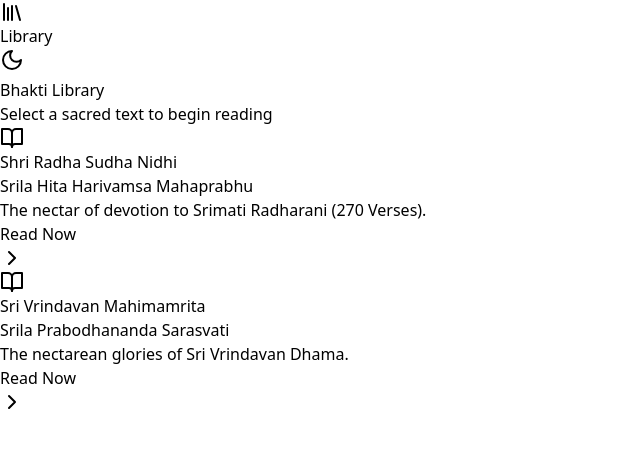
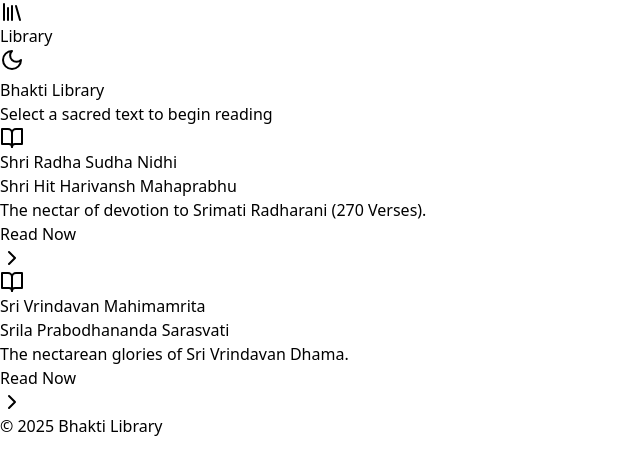
Before and after one commit to dr90929/bhakti-library, a React (Vite) app: page / in a window 1280 px wide. Shown: the top 474 px of the page, without its empty margins (0-640 px from the left). Built offline with nearby package versions, Linux system fonts and the light colour scheme.

Commit message:
Update App.jsx

```diff
--- a/src/App.jsx
+++ b/src/App.jsx
@@ -2,14 +2,11 @@
 import { Search, BookOpen, ChevronLeft, ChevronRight, Heart, Menu, X, Info, Moon, Sun, Settings, ArrowLeft, Library, Eye, EyeOff } from 'lucide-react';
 
 // --- DATA SOURCE ---
-// I have populated the first 10 verses from your DOCX file.
-// You can add the remaining verses following this exact pattern.
-
 const libraryData = [
   {
     id: 'rsn',
     title: "Shri Radha Sudha Nidhi",
-    author: "Srila Hita Harivamsa Mahaprabhu",
+    author: "Shri Hit Harivansh Mahaprabhu",
     description: "The nectar of devotion to Srimati Radharani (270 Verses).",
     verses: [
       {
@@ -18,7 +15,7 @@
         transliteration: "Yasyāḥ kadāpi vasanāñcala-khelanottha-\ndhanyātidhanya-pavanena kṛtārthamānī |\nYogīndra-durgama-gatir-Madhusūdano'pi\ntasyā namo'stu Vṛṣabhānu-bhuvo diśe'pi ||1||",
         hindi: "जिनके नीलाञ्चल के किसी समय हिलने से उठे हुये धन्यातिधन्य पवन के स्पर्श से, योगीन्द्रों के लिये अति दुर्गम गति वाले मधुसूदन भी अपने आपको कृतकृत्य मानते हैं, मैं उन श्रीवृषभानुनन्दिनी जी की दिशा को भी नमस्कार करता हूँ।",
         hinglish: "Jinke neelanchal ke kisi samay hilne se uthe huye dhanyatidhanya pavan ke sparsh se, yogindron ke liye ati durgam gati wale Madhusudan bhi apne aapko kritakritya maante hain, main un Shri Vrishabhanunandini ji ki disha ko bhi namaskar karta hoon.",
-        translation: "Even Madhusudana (Lord Krishna), whose ways are incomprehensible even to the greatest of yogis (Yogindras), considers Himself utterly fulfilled by the touch of the most blessed breeze stirred by the playful movement of Her garment's edge. I offer my salutations even to the direction of that Vrishabhanu-nandini (Shri Radha)."
+        translation: "Even Madhusudana (Lord Krishna), whose ways are incomprehensible even to the greatest of yogis, considers Himself utterly fulfilled by the touch of the most blessed breeze stirred by the playful movement of Her garment's edge. I offer my salutations even to the direction of that Vrishabhanu-nandini (Shri Radha)."
       },
       {
         id: 2,
@@ -42,7 +39,7 @@
         transliteration: "Ādhāya mūrdhni yadāpurudāra-gopyaḥ\nkāmyaṃ padaṃ priya-guṇairapi piccha-mauleḥ |\nBhāvotsavena bhajatāṃ rasa-kāmadhenuṃ\ntaṃ Rādhikā-caraṇa-reṇumahaṃ smarāmi ||4||",
         hindi: "उदार गोपियों ने जिस चरण-धूलि को मस्तक पर चढ़ाकर मोर-मुकुट धारी श्री श्यामसुन्दर के लिये भी कामना करने योग्य पद (श्री प्रियाजू के दास्यभाव की पदवी) को प्रिय गुणों के साथ प्राप्त किया, भाव चाव से भजने वालों के लिये रस की कामधेनु के समान उन श्रीराधा के चरणों की धूलि का मैं स्मरण करता हूँ।",
         hinglish: "Udar gopiyon ne jis charan-dhuli ko mastak par chadhakar mor-mukut dhari Shri Shyamsundar ke liye bhi kamana karne yogya pad (Shri Priyaju ke daasyabhav ki padvi) ko priya gunon ke saath prapt kiya, bhaav chaav se bhajne walon ke liye ras ki Kamadhenu ke saman un Shri Radha ke charanon ki dhuli ka main smaran karta hoon.",
-        translation: "I remember the dust of Shri Radha's feet. By placing this dust on their heads, the magnanimous Gopis attained a position (the status of Her service/dasya) endowed with dear qualities, a position desirable even to the wearer of the peacock crown (Lord Krishna) Himself. For those who worship with overflowing emotion, this foot-dust is like a wish-fulfilling cow (Kamadhenu) of rasa."
+        translation: "I remember the dust of Shri Radha's feet. By placing this dust on their heads, the magnanimous Gopis attained a position (the status of Her service) endowed with dear qualities, a position desirable even to the wearer of the peacock crown (Lord Krishna) Himself. For those who worship with overflowing emotion, this foot-dust is like a wish-fulfilling cow (Kamadhenu) of rasa."
       },
       {
         id: 5,
@@ -50,7 +47,7 @@
         transliteration: "Divya-pramoda-rasa-sāra-nijāṅga-saṅga-\npīyūṣa-vīci-nicayairabhiṣecayantī |\nKandarpa-koṭi-śara-mūrcchita-Nandasūnu-\nsañjīvinī jayati kāpi Nikuñja-devī ||5||",
         hindi: "अलौकिक आनन्द स्वरूप रस के सारभूत अपने श्रीअंगों के संग-रूपी अमृत तरंगों के समूह से सींचकर, कोटि-कोटि मनोज (कामदेव) के बाणों से व्यथित नन्दकुमार को संजीवित करने वाली कोई अनिर्वचनीय निकुंजदेवी की जय हो।",
         hinglish: "Alaukik anand swaroop ras ke saarbhut apne shri-angon ke sang-rupi amrit tarangon ke samuh se sinchkar, koti-koti Manoj (Kaamdev) ke baanon se vyathit Nandkumar ko sanjivit karne wali koi anirvachaniya Nikunjadevi ki jai ho.",
-        translation: "All glories to that indescribable Goddess of the Nikunja (Shri Radha)! She is the life-restoring herb (Sanjivani) for the son of Nanda (Lord Krishna), who faints, pierced by the arrows of millions of Cupids. She revives Him by anointing Him with waves of nectar flowing from the touch of Her divine limbs, which are the very essence of divine bliss and love-rasa."
+        translation: "All glories to that indescribable Goddess of the Nikunja! She is the life-restoring herb (Sanjivani) for the son of Nanda (Lord Krishna), who faints, pierced by the arrows of millions of Cupids. She revives Him by anointing Him with waves of nectar flowing from the touch of Her divine limbs, which are the very essence of divine bliss and love-rasa."
       },
       {
         id: 6,
@@ -66,7 +63,7 @@
         transliteration: "Yat-kiṅkarīṣu bahuśaḥ khalu kāku-vāṇī\nnityaṃ parasya puruṣasya śikhaṇḍa-mauleḥ |\nTasyāḥ kadā rasa-nidhervṛṣabhānujāyās\ntat-keli-kuñja-bhavanāṅgaṇa-mārjanī syām ||7||",
         hindi: "मोरमुकुटधारी परम पुरुष श्रीश्यामसुन्दर जिनकी दासियों से नित्य अनेक बार दीनतापूर्ण वचन (श्री प्रियाजू की कृपा प्राप्ति के लिए) कहते रहते हैं, उन रसनिधि श्रीवृषभानुनन्दिनी के केलिकुंज-भवन के आँगन की सोहनी (झाड़ू) लगाने वाली (मैं) कब होऊँगी?",
         hinglish: "Mormukutdhari param purush Shri Shyamsundar jinki dasiyon se nitya anek baar dintapurn vachan (Shri Priyaju ki kripa prapti ke liye) kehte rehte hain, un rasnidhi Shri Vrishabhanunandini ke keli-kunj-bhavan ke aangan ki sohni (jhadoo) lagane wali (main) kab houngi?",
-        translation: "When will I become the broom for sweeping the courtyard of the play-bower (keli-kunja) of that ocean of rasa, Vrishabhanu's daughter (Shri Radha)? To whose maidservants (kinkaris) the Supreme Person, the wearer of the peacock crown (Lord Krishna), constantly speaks countless words of humble entreaty (to gain Her favor)."
+        translation: "When will I become the broom for sweeping the courtyard of the play-bower (keli-kunja) of that ocean of rasa, Vrishabhanu's daughter? To whose maidservants (kinkaris) the Supreme Person, the wearer of the peacock crown, constantly speaks countless words of humble entreaty (to gain Her favor)."
       },
       {
         id: 8,
@@ -90,7 +87,7 @@
         transliteration: "Yat-pāda-padma-nakha-candra-maṇi-cchaṭāyāḥ\nvisphūrjitaṃ kimapi gopa-vadhūṣvadarśi |\nPūrṇānurāga-rasa-sāgara-sāra-mūrtiḥ\nsā Rādhikā mayi kadāpi kṛpāṃ karotu ||10||",
         hindi: "जिनके चरण कमल के नखरूपी चन्द्रमणि की छटा का कुछ अनिर्वचनीय विलास गोपियों में देखा गया है, वे पूर्ण अनुराग रस के सागर की सार स्वरूप मूर्ति श्रीराधिका मुझ पर भी कभी कृपा करें।",
         hinglish: "Jinke charan kamal ke nakharupi chandramani ki chhata ka kuch anirvachaniya vilas gopiyon mein dekha gaya hai, ve purn anuraag ras ke sagar ki saar swaroop murti Shri Radhika mujh par bhi kabhi kripa karein.",
-        translation: "May that Shri Radhika—who is the very embodiment of the essence of the ocean of complete love-rasa—bestow Her mercy upon me someday. An indescribable glimpse of the splendor from the effulgence of Her moon-like toenails (nails like moon-jewels) is seen (reflected) in the Gopis."
+        translation: "May that Shri Radhika—who is the very embodiment of the essence of the ocean of complete love-rasa—bestow Her mercy upon me someday. An indescribable glimpse of the splendor from the effulgence of Her moon-like toenails is seen (reflected) in the Gopis."
       }
       // Copy and paste the remaining 260 verses here following the exact pattern above.
     ]
@@ -205,6 +202,16 @@
   </div>
 );
 
+const Footer = ({ isDarkMode }) => (
+  <footer className={`py-12 mt-12 transition-colors duration-300 border-t ${isDarkMode ? 'bg-slate-900 text-slate-400 border-slate-800' : 'bg-amber-800 text-amber-100 border-amber-900'}`}>
+    <div className="max-w-4xl mx-auto px-4 text-center">
+      <div className="flex flex-col md:flex-row justify-center items-center gap-4 text-sm font-medium opacity-80">
+        <span>© 2025 Bhakti Library</span>
+      </div>
+    </div>
+  </footer>
+);
+
 const LibraryView = ({ onSelectBook, isDarkMode }) => (
   <div className="max-w-4xl mx-auto px-4 py-12">
     <div className="text-center mb-12 space-y-4">
@@ -236,12 +243,15 @@
 
   useEffect(() => { setCurrentPage(1); setSearchTerm(''); }, [currentBook]);
 
+  // Main Render Logic
+  const renderContent = () => {
     if (!currentBook) {
       return (
-      <div className={`min-h-screen transition-colors duration-300 font-sans ${isDarkMode ? 'bg-slate-900 text-slate-200' : 'bg-[#FFFBF0] text-gray-800'}`}>
+        <>
           <Header title="Library" isDarkMode={isDarkMode} toggleTheme={() => setIsDarkMode(!isDarkMode)} showBack={false} />
           <LibraryView onSelectBook={setCurrentBook} isDarkMode={isDarkMode} />
-      </div>
+          <Footer isDarkMode={isDarkMode} />
+        </>
       );
     }
 
@@ -257,9 +267,9 @@
     const totalPages = Math.ceil(filteredVerses.length / versesPerPage);
 
     return (
-    <div className={`min-h-screen transition-colors duration-300 font-sans ${isDarkMode ? 'bg-slate-900 text-slate-200' : 'bg-[#FFFBF0] text-gray-800'}`}>
+      <>
         <Header title={currentBook.title} isDarkMode={isDarkMode} toggleTheme={() => setIsDarkMode(!isDarkMode)} showBack={true} onBack={() => setCurrentBook(null)} />
-      <main className="max-w-3xl mx-auto px-4 pt-8 pb-16">
+        <main className="max-w-3xl mx-auto px-4 pt-8 pb-16 min-h-[60vh]">
           <ViewSettings settings={settings} toggleSetting={(key) => setSettings({...settings, [key]: !settings[key]})} isDarkMode={isDarkMode} />
           <div className="sticky top-20 z-40 mb-10">
             <div className="relative max-w-xl mx-auto shadow-lg rounded-full">
@@ -278,6 +288,14 @@
               </div>
           )}
         </main>
+        <Footer isDarkMode={isDarkMode} />
+      </>
+    );
+  };
+
+  return (
+    <div className={`min-h-screen transition-colors duration-300 font-sans ${isDarkMode ? 'bg-slate-900 text-slate-200' : 'bg-[#FFFBF0] text-gray-800'}`}>
+      {renderContent()}
     </div>
   );
 }
```
Lines whose indentation alone changed are shown as unchanged.
